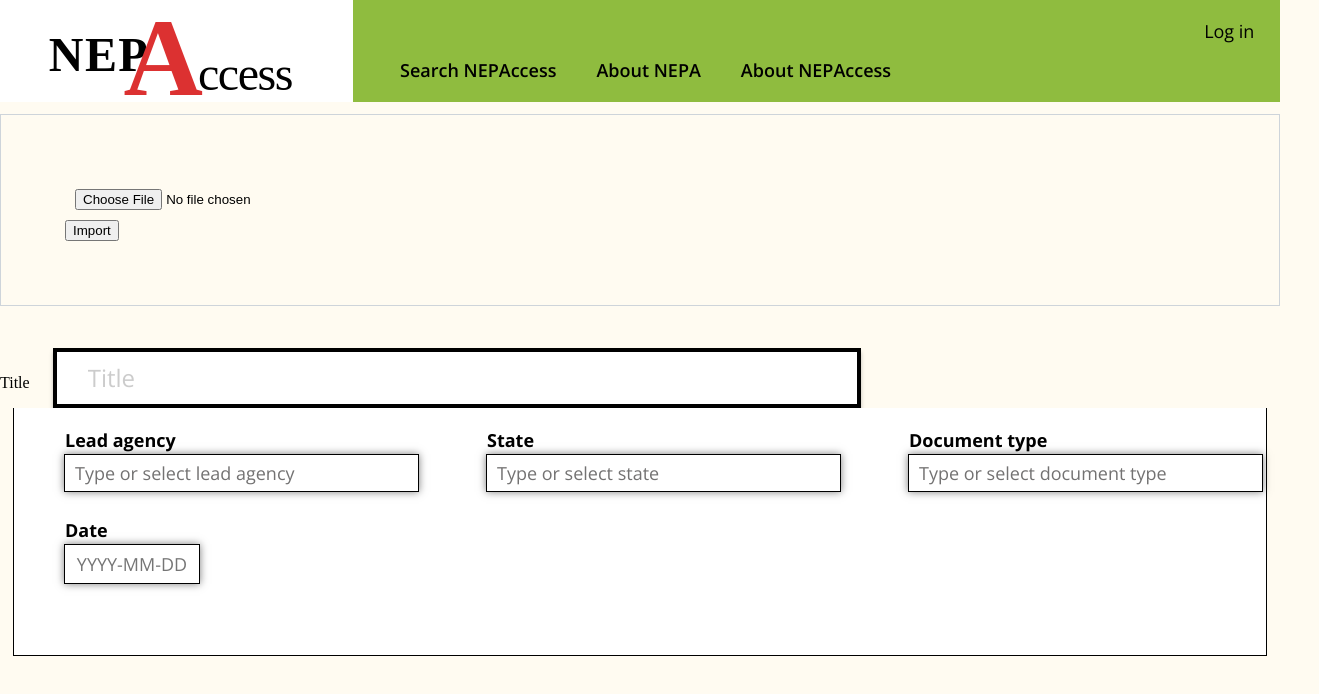
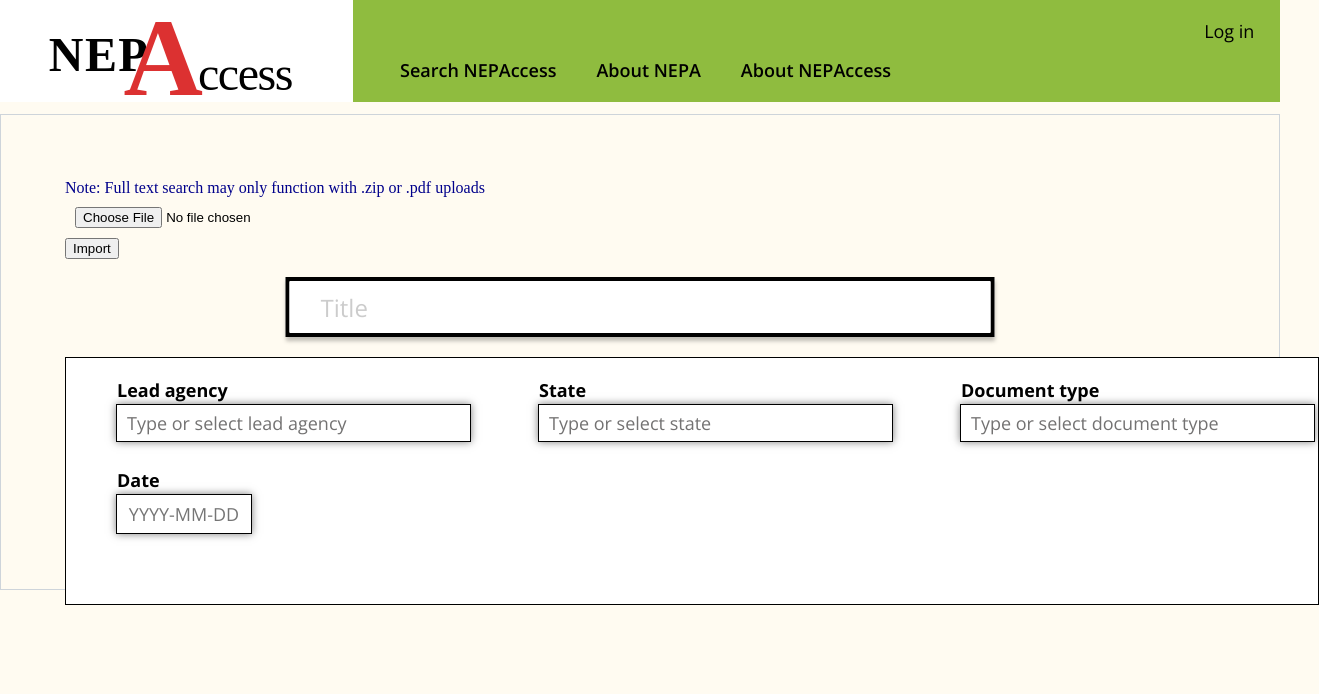
Before and after one commit to GeorgeMSchaffer/nepaccessFront, a React (Create React App) app: page /importer in a window 1280 px wide. Shown: the top 694 px of the page, 1319 px wide, since content can reach past the window. Built offline with nearby package versions, Linux system fonts and the light colour scheme; no server answers.

Commit message:
CSS, bug fixes

```diff
--- a/src/Importer.js
+++ b/src/Importer.js
@@ -33,24 +33,15 @@ class Importer extends React.Component {
         };
     }
 
-    // TODO: Add inputs and sanity checks for all of doc{}
-
-    onPublishDateChange = (value, x, y) => {
-        console.log(value);
-        console.log(x);
-        console.log(y);
-
-    }
-
     onSelect = (val, act) => {
-        console.log(val);
-        console.log(act);
+        // console.log(val);
+        // console.log(act);
 
         const name = act.name;
         const value = val.value;
 
-        console.log(value);
-        console.log(name);
+        // console.log(value);
+        // console.log(name);
 
         this.setState( prevState =>
         {
@@ -60,15 +51,15 @@ class Importer extends React.Component {
                 doc: updatedDoc
             }
         }, () => {
-            console.log(this.state.doc);
+            // console.log(this.state.doc);
         });
 
     }
 
     onChange = (evt) => {
         if(evt && evt.target){
-            console.log(evt);
-            console.log(evt.target);
+            // console.log(evt);
+            // console.log(evt.target);
 
             const name = evt.target.name;
             const value = evt.target.value;
@@ -85,12 +76,14 @@ class Importer extends React.Component {
     }
 
     onFileChange = (evt) => {
+        if(evt != null && evt.target != null && evt.target.files[0] != null){ // Ignore aborted events
             this.setState({
                 /** TODO: Add this component to record details modal and we can save it for the ID or title of that,
                   * creating a link between metadata, file data, otherwise can create a new record with a new unique title and potentially more metadata **/
                 file: evt.target.files[0],
                 filename: evt.target.files[0].name // includes extension
             });
+        }
     }
 
     onKeyUp = (evt) => {
@@ -111,7 +104,7 @@ class Importer extends React.Component {
         } else {
         }
 
-        if(this.state.doc.title.trim().length == 0){
+        if(this.state.doc.title.trim().length === 0){
             valid = false;
             this.setState({titleLabel: "Title required"});
         }
@@ -133,6 +126,7 @@ class Importer extends React.Component {
         document.body.style.cursor = 'wait';
         this.setState({
             networkError: '',
+            titleLabel: '',
             disabled: true
         });
 
@@ -145,6 +139,7 @@ class Importer extends React.Component {
         // uploadFile.append('file', new Blob([this.state.file]) );
         // uploadFile.append('file', new Blob([this.state.file], { type: 'text/csv' }) );
 
+        console.log(this.state.doc);
         console.log(this.state.file);
 
         // axios.post(importUrl, uploadFile, {
@@ -204,7 +199,7 @@ class Importer extends React.Component {
 
     showDate = () => {
         const setPublishDate = (date) => {
-            console.log(date);
+            // console.log(date);
             this.setState( prevState =>
                 {
                     const updatedDoc = prevState.doc;
@@ -213,7 +208,7 @@ class Importer extends React.Component {
                         doc: updatedDoc
                     }
                 }, () => {
-                    console.log(this.state.doc);
+                    // console.log(this.state.doc);
                 }
             );
         }
@@ -275,6 +270,7 @@ class Importer extends React.Component {
                     <div className="row">
                         <div className="col-md-6">
                             <div className="form-group">
+                                <label className="infoLabel">Note: Full text search may only function with .zip or .pdf uploads</label>
                                 <input type="file" id="file" className="form-control" name="file" disabled={this.state.disabled} autoFocus onChange={this.onFileChange} />
                             </div>
                         </div>
@@ -287,10 +283,10 @@ class Importer extends React.Component {
                     <label className="infoLabel">
                         {this.state.successLabel}
                     </label>
-                </div>
 
-                <label className="advanced-label" htmlFor="title">Title</label>
-                <div id="fake-search-box" className="inline-block">
+                    <label className="loginErrorLabel">{this.state.titleLabel}</label>
+                    <div className="center">
+                        <div id="fake-search-box-import" className="inline-block">
                             <input className="search-box"
                                 name="title"
                                 placeholder="Title"
@@ -299,9 +295,9 @@ class Importer extends React.Component {
                                 onChange={this.onChange}
                             />
                         </div>
-                <label className="loginErrorLabel">{this.state.titleLabel}</label>
+                    </div>
 
-                <table id="advanced-search-box"><tbody>
+                    <table id="advanced-search-box" className="import-table"><tbody>
                         <tr>
                             <td>
                                 <label className="advanced-label" htmlFor="agency">Lead agency</label>
@@ -349,7 +345,7 @@ class Importer extends React.Component {
                             </td>
                         </tr>
                     </tbody></table>
-
+                </div>
             </div>
         )
     }
--- a/src/index.css
+++ b/src/index.css
@@ -300,3 +300,36 @@ a.email-text {
 #date input.no-margin, .no-margin {
   margin: 0px;
 }
+
+#fake-search-box-import {
+  background: white;
+
+  height: 50px;
+
+  padding: 1px 0px;
+
+  border-style: inset;
+  border-color: initial;
+  border-image: initial;
+  border: 4px solid #000000;
+  box-shadow: 0px 4px 4px rgba(0, 0, 0, 0.25);
+  border-radius: 0px;
+
+  cursor: text;
+}
+
+.center {
+  position: relative;
+}
+.center>div {
+    margin: 0;
+    position: absolute;
+    left: 50%;
+    margin-right: -50%;
+    transform: translate(-50%, 0%);
+}
+
+.import-table {
+  top: 80px;
+  border-top: solid 1px black !important;
+}
```
Lines whose indentation alone changed are shown as unchanged.
